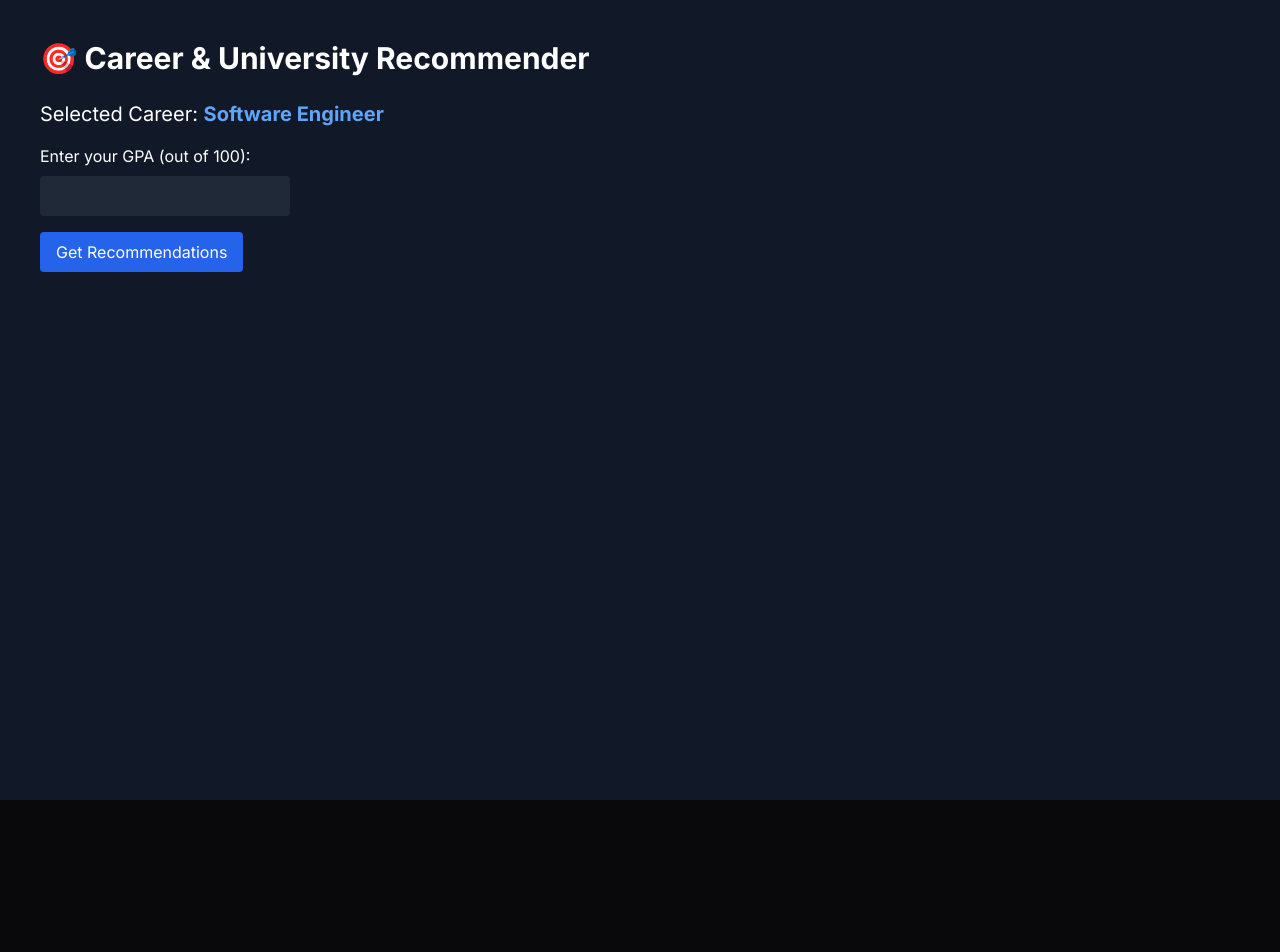
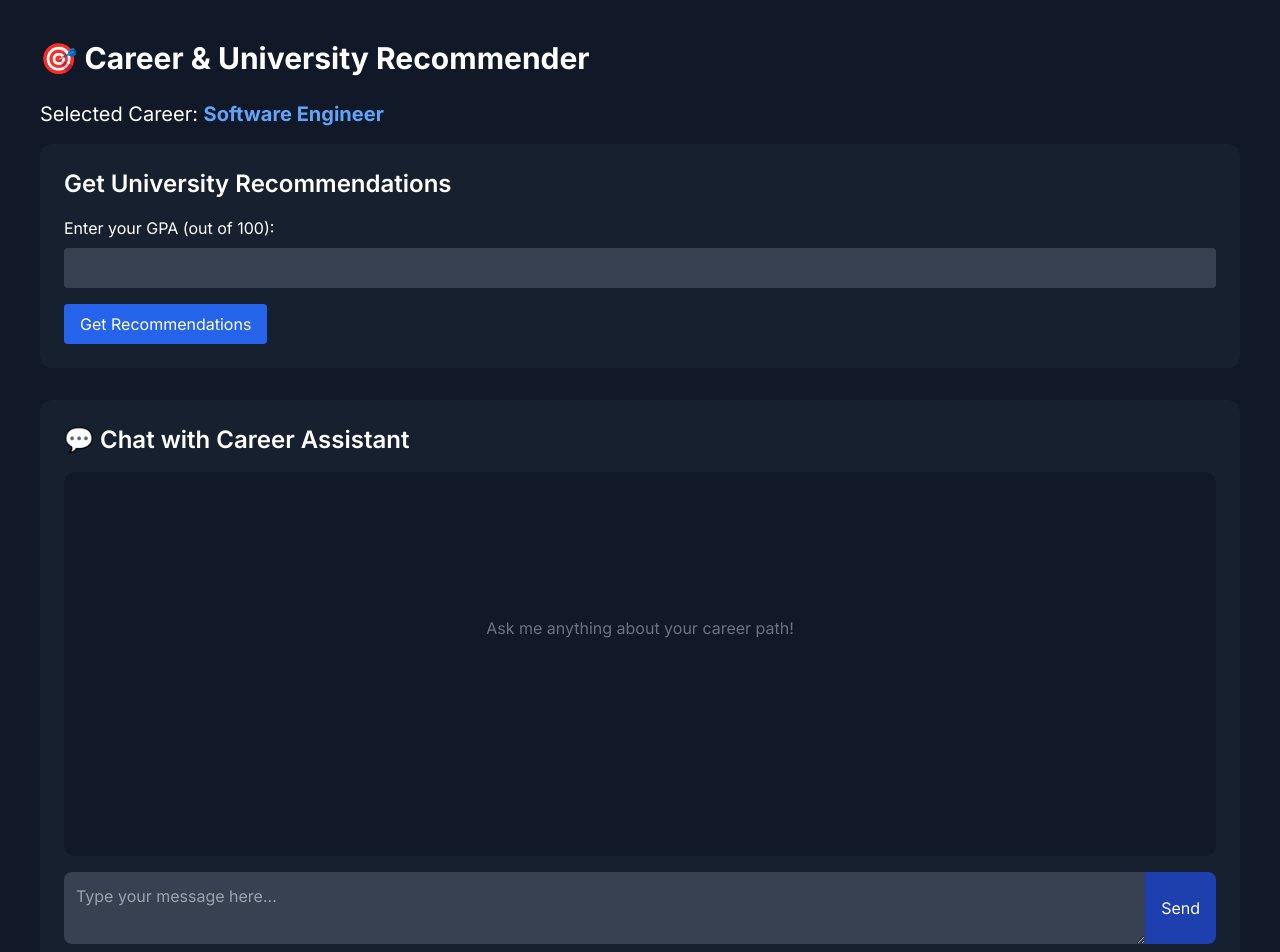
Before and after one commit to climb-the-ladder/recommender-frontend, a Next.js app: page /chatbot in a window 1280 px wide. Shown: the top 952 px of the page. Before the commit the page ends 800 px from the top, so only its background shows below. Built offline with nearby package versions, Linux system fonts and the light colour scheme.

Commit message:
adde gpt

```diff
--- a/app/chatbot/page.tsx
+++ b/app/chatbot/page.tsx
@@ -1,6 +1,11 @@
 'use client';
-import { useState, useEffect } from 'react';
+import { useState, useEffect, useRef } from 'react';
 import { useSearchParams } from 'next/navigation';
+
+type Message = {
+  text: string;
+  isUser: boolean;
+};
 
 export default function ChatbotPage() {
   const searchParams = useSearchParams();
@@ -8,13 +13,32 @@ export default function ChatbotPage() {
   const [career, setCareer] = useState('Software Engineer');
   const [response, setResponse] = useState<any>(null);
 
+  // Chat state
+  const [messages, setMessages] = useState<Message[]>([]);
+  const [currentMessage, setCurrentMessage] = useState('');
+  const [isLoading, setIsLoading] = useState(false);
+  const messagesEndRef = useRef<HTMLDivElement>(null);
+  const [sessionId] = useState(() => Math.random().toString(36).substring(2, 15));
+
   useEffect(() => {
     // Get career from URL if available
     const careerFromUrl = searchParams.get('career');
     if (careerFromUrl) {
       setCareer(careerFromUrl);
+      // Add welcome message
+      setMessages([
+        {
+          text: `Welcome! I can help you learn more about a career as a ${careerFromUrl}. What would you like to know?`,
+          isUser: false
+        }
+      ]);
     }
   }, [searchParams]);
+
+  // Scroll to bottom of chat when messages change
+  useEffect(() => {
+    messagesEndRef.current?.scrollIntoView({ behavior: 'smooth' });
+  }, [messages]);
 
   const handleSubmit = async () => {
     const res = await fetch('http://127.0.0.1:5000/api/chatbot-recommend', {
@@ -26,6 +50,57 @@ export default function ChatbotPage() {
     setResponse(result);
   };
 
+  const handleSendMessage = async () => {
+    if (!currentMessage.trim()) return;
+
+    // Add user message to chat
+    const userMessage = { text: currentMessage, isUser: true };
+    setMessages(prev => [...prev, userMessage]);
+    setCurrentMessage('');
+    setIsLoading(true);
+
+    try {
+      // Send message to backend with career, GPA, and session ID
+      const res = await fetch('http://127.0.0.1:5000/api/chat', {
+        method: 'POST',
+        headers: { 'Content-Type': 'application/json' },
+        body: JSON.stringify({
+          message: currentMessage,
+          career: career,
+          gpa: gpa,
+          session_id: sessionId
+        }),
+      });
+
+      const result = await res.json();
+
+      // Add bot response to chat
+      if (result.response) {
+        setMessages(prev => [...prev, { text: result.response, isUser: false }]);
+      } else {
+        setMessages(prev => [...prev, {
+          text: "Sorry, I couldn't process your request at this time.",
+          isUser: false
+        }]);
+      }
+    } catch (error) {
+      console.error("Error sending message:", error);
+      setMessages(prev => [...prev, {
+        text: "Sorry, there was an error communicating with the server.",
+        isUser: false
+      }]);
+    } finally {
+      setIsLoading(false);
+    }
+  };
+
+  const handleKeyPress = (e: React.KeyboardEvent) => {
+    if (e.key === 'Enter' && !e.shiftKey) {
+      e.preventDefault();
+      handleSendMessage();
+    }
+  };
+
   return (
     <section className="min-h-screen bg-gray-900 p-10 text-white">
       <h1 className="text-3xl font-bold mb-6">🎯 Career & University Recommender</h1>
@@ -34,33 +109,116 @@ export default function ChatbotPage() {
         <p className="text-xl">Selected Career: <span className="font-bold text-blue-400">{career}</span></p>
       </div>
 
+      <div className="bg-gray-800/50 rounded-xl p-6 mb-8">
+        <h2 className="text-2xl font-semibold mb-4">Get University Recommendations</h2>
         <label className="block mb-4">
           Enter your GPA (out of 100):
           <input
             type="number"
             value={gpa}
             onChange={(e) => setGpa(e.target.value)}
-          className="block p-2 rounded bg-gray-800 mt-2"
+            className="block w-full p-2 rounded bg-gray-700 mt-2"
           />
         </label>
 
-      <button onClick={handleSubmit} className="bg-blue-600 px-4 py-2 rounded">
+        <button
+          onClick={handleSubmit}
+          className="bg-blue-600 px-4 py-2 rounded hover:bg-blue-700 transition-colors"
+        >
           Get Recommendations
         </button>
+      </div>
 
       {response && (
-        <div className="mt-8">
-          <h2 className="text-2xl mb-4">🎓 Recommended Universities:</h2>
+        <div className="mb-8 bg-gray-800/50 rounded-xl p-6">
+          <h2 className="text-2xl font-semibold mb-4">🎓 Recommended Universities</h2>
+          {response.recommended_universities.length > 0 ? (
+            <ul className="space-y-2 mb-6">
               {response.recommended_universities.map((uni: any, idx: number) => (
-            <p key={idx}>- {uni.University_Name} ({uni.Rank_Tier})</p>
+                <li key={idx} className="bg-gray-700/50 p-3 rounded">
+                  {uni.University_Name} <span className="text-blue-300">({uni.Rank_Tier})</span>
+                </li>
               ))}
+            </ul>
+          ) : (
+            <p className="text-gray-400 mb-6">No universities found matching your criteria.</p>
+          )}
 
-          <h2 className="text-2xl mt-6 mb-4">📚 Similar Careers:</h2>
+          <h2 className="text-2xl font-semibold mb-4">📚 Similar Careers</h2>
+          {response.similar_careers.length > 0 ? (
+            <ul className="space-y-2">
               {response.similar_careers.map((career: string, idx: number) => (
-            <p key={idx}>- {career}</p>
+                <li key={idx} className="bg-gray-700/50 p-3 rounded">{career}</li>
               ))}
+            </ul>
+          ) : (
+            <p className="text-gray-400">No similar careers found.</p>
+          )}
         </div>
       )}
+
+      {/* Chat Section */}
+      <div className="bg-gray-800/50 rounded-xl p-6">
+        <h2 className="text-2xl font-semibold mb-4">💬 Chat with Career Assistant</h2>
+
+        <div className="bg-gray-900 rounded-xl p-4 h-96 overflow-y-auto mb-4">
+          {messages.length === 0 ? (
+            <p className="text-gray-500 text-center mt-32">
+              Ask me anything about your career path!
+            </p>
+          ) : (
+            <div className="space-y-4">
+              {messages.map((msg, idx) => (
+                <div
+                  key={idx}
+                  className={`flex ${msg.isUser ? 'justify-end' : 'justify-start'}`}
+                >
+                  <div
+                    className={`max-w-3/4 p-3 rounded-lg ${
+                      msg.isUser
+                        ? 'bg-blue-600 text-white rounded-br-none'
+                        : 'bg-gray-700 text-gray-100 rounded-bl-none'
+                    }`}
+                  >
+                    {msg.text}
+                  </div>
+                </div>
+              ))}
+              {isLoading && (
+                <div className="flex justify-start">
+                  <div className="bg-gray-700 text-gray-100 p-3 rounded-lg rounded-bl-none">
+                    <div className="flex space-x-2">
+                      <div className="w-2 h-2 rounded-full bg-gray-400 animate-bounce"></div>
+                      <div className="w-2 h-2 rounded-full bg-gray-400 animate-bounce" style={{ animationDelay: '0.2s' }}></div>
+                      <div className="w-2 h-2 rounded-full bg-gray-400 animate-bounce" style={{ animationDelay: '0.4s' }}></div>
+                    </div>
+                  </div>
+                </div>
+              )}
+              <div ref={messagesEndRef} />
+            </div>
+          )}
+        </div>
+
+        <div className="flex">
+          <textarea
+            value={currentMessage}
+            onChange={(e) => setCurrentMessage(e.target.value)}
+            onKeyPress={handleKeyPress}
+            placeholder="Type your message here..."
+            className="flex-grow p-3 rounded-l-lg bg-gray-700 focus:outline-none focus:ring-2 focus:ring-blue-500"
+            rows={2}
+          />
+          <button
+            onClick={handleSendMessage}
+            disabled={isLoading || !currentMessage.trim()}
+            className="bg-blue-600 px-4 rounded-r-lg hover:bg-blue-700 transition-colors disabled:bg-blue-800 disabled:cursor-not-allowed"
+          >
+            Send
+          </button>
+        </div>
+        <p className="text-xs text-gray-500 mt-2">Press Enter to send, Shift+Enter for new line</p>
+      </div>
     </section>
   );
 }
```
Lines whose indentation alone changed are shown as unchanged.
